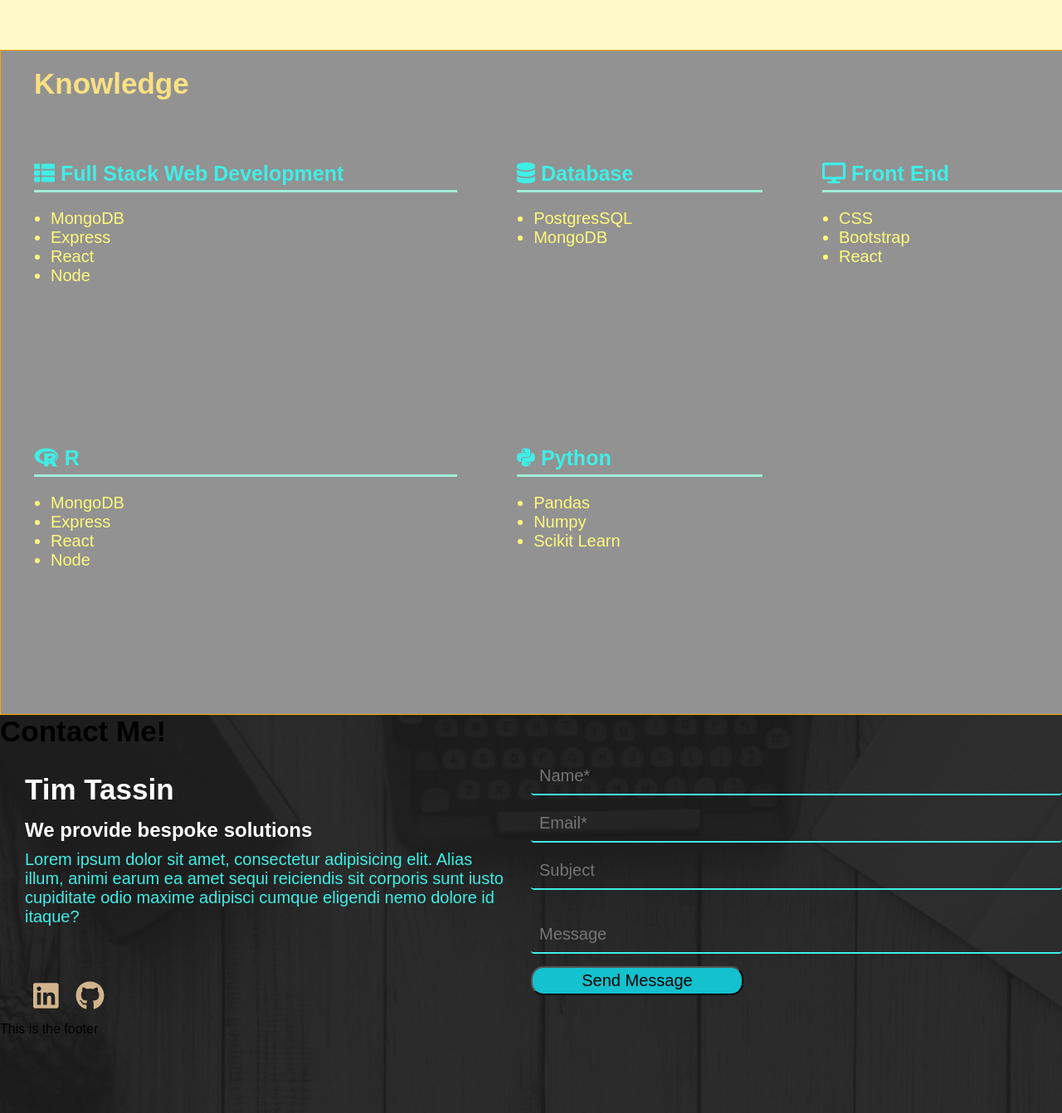
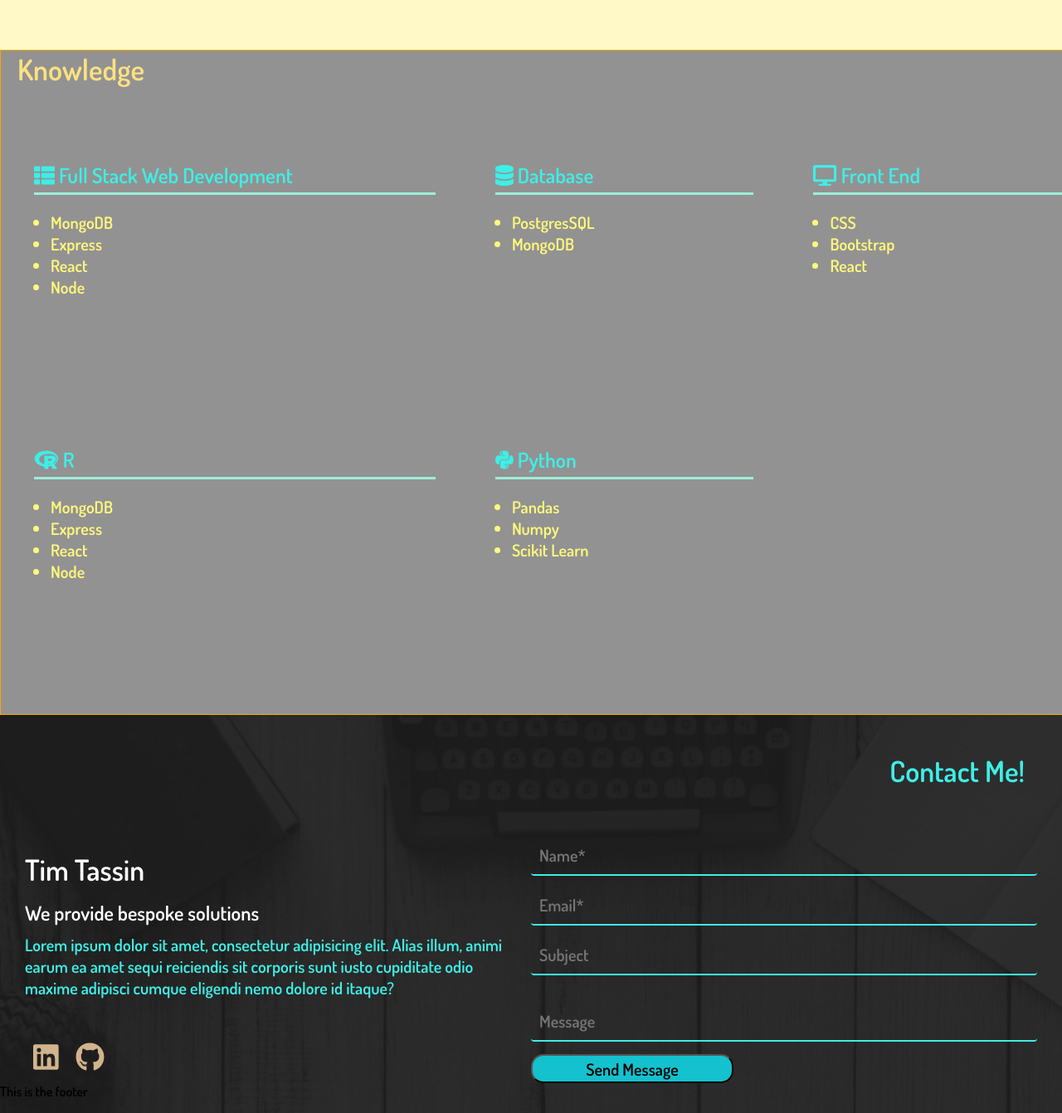
Before and after one commit to zoltan23/portfolio, a React (Create React App) app in the folder Client/: page / in a window 1280 px wide. Shown: the part 2380-3722 px from the top of the page at 83% size. Built offline with nearby package versions, Linux system fonts and the light colour scheme.

Commit message:
changed the font and paddding issues

```diff
--- a/Client/package.json
+++ b/Client/package.json
@@ -10,6 +10,7 @@
     "@testing-library/jest-dom": "^4.2.4",
     "@testing-library/react": "^9.5.0",
     "@testing-library/user-event": "^7.2.1",
+    "axios": "^0.19.2",
     "react": "^16.13.1",
     "react-dom": "^16.13.1",
     "react-router-dom": "^5.2.0",
--- a/Client/public/index.html
+++ b/Client/public/index.html
@@ -10,6 +10,7 @@
       content="Web site created using create-react-app"
     />
     <link rel="apple-touch-icon" href="%PUBLIC_URL%/logo192.png" />
+    <link href="https://fonts.googleapis.com/css2?family=Dosis:wght@600&display=swap" rel="stylesheet">
     <!--
       manifest.json provides metadata used when your web app is installed on a
       user's mobile device or desktop. See https://developers.google.com/web/fundamentals/web-app-manifest/
--- a/Client/src/App.css
+++ b/Client/src/App.css
@@ -1,18 +1,9 @@
 * {
-  font-family: Arial, Helvetica, sans-serif;
+  font-family: 'Dosis', Helvetica, sans-serif;
   padding: 0px;
   margin: 0px;
 }
 
-/* :root {
-  --p-font-size: 20px;
-  --h1-font-size: 35px;
-  --color1: #3FEEE6;
-  --color2: orange;
-  --color3: orange;
-  --color4: orange;
-  --color5: orange;
-} */
 :root {
   --p-font-size: 20px;
   --h1-font-size: 35px;
--- a/Client/src/components/Card.css
+++ b/Client/src/components/Card.css
@@ -18,7 +18,7 @@
 }
 
 .card:hover {
-    background-color: rgb(54, 54, 51);
+    background-color: rgb(235, 235, 223);
 }
 
 .card:hover a .card-body {
--- a/Client/src/components/InfoCard.css
+++ b/Client/src/components/InfoCard.css
@@ -46,7 +46,3 @@
     border-top: var(--color2) 3px solid;
     padding: 20px;
 }
-
-li {
-    /* padding-left: 15px; */
-}
--- a/Client/src/screens/Contact.css
+++ b/Client/src/screens/Contact.css
@@ -12,6 +12,13 @@
 
 #contact-header {
     grid-area: header;
+    padding: 30px;
+    color: var(--color1);
+}
+
+#contact-header h1 {
+    float: right;
+    padding: 15px;
 }
 
 #contact-content1 {
@@ -43,6 +50,7 @@
 
 #contact-content2 {
     grid-area: content2;
+    padding-right: 30px;
 }
 
 #contact-footer {
--- a/Client/src/screens/Knowledge.css
+++ b/Client/src/screens/Knowledge.css
@@ -18,7 +18,7 @@
     height: 60px;
     grid-area: header;
     color: var(--color4);
-    padding: 20px;
+    padding: 0px;
     float: right;
 }
 
```
Also changed, not shown: 1 other file (tests, documents, lock files or other folders).
